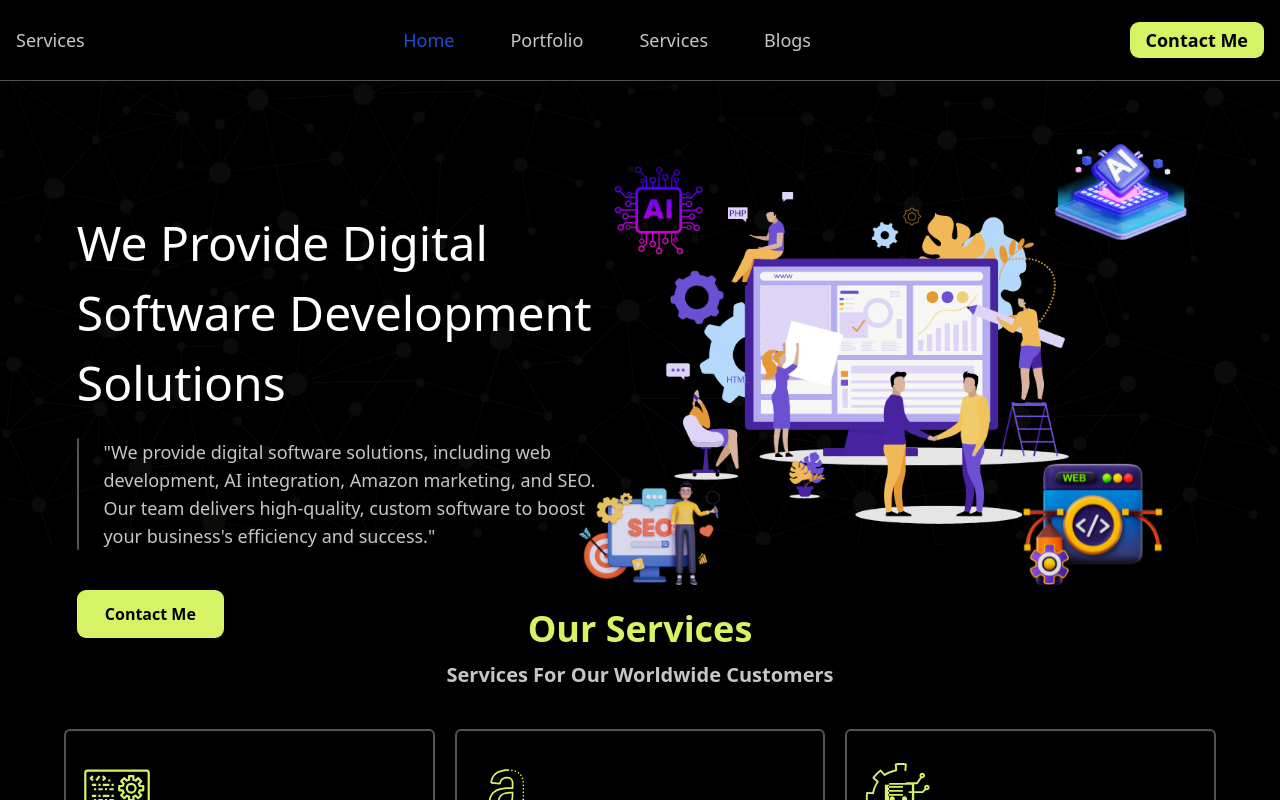
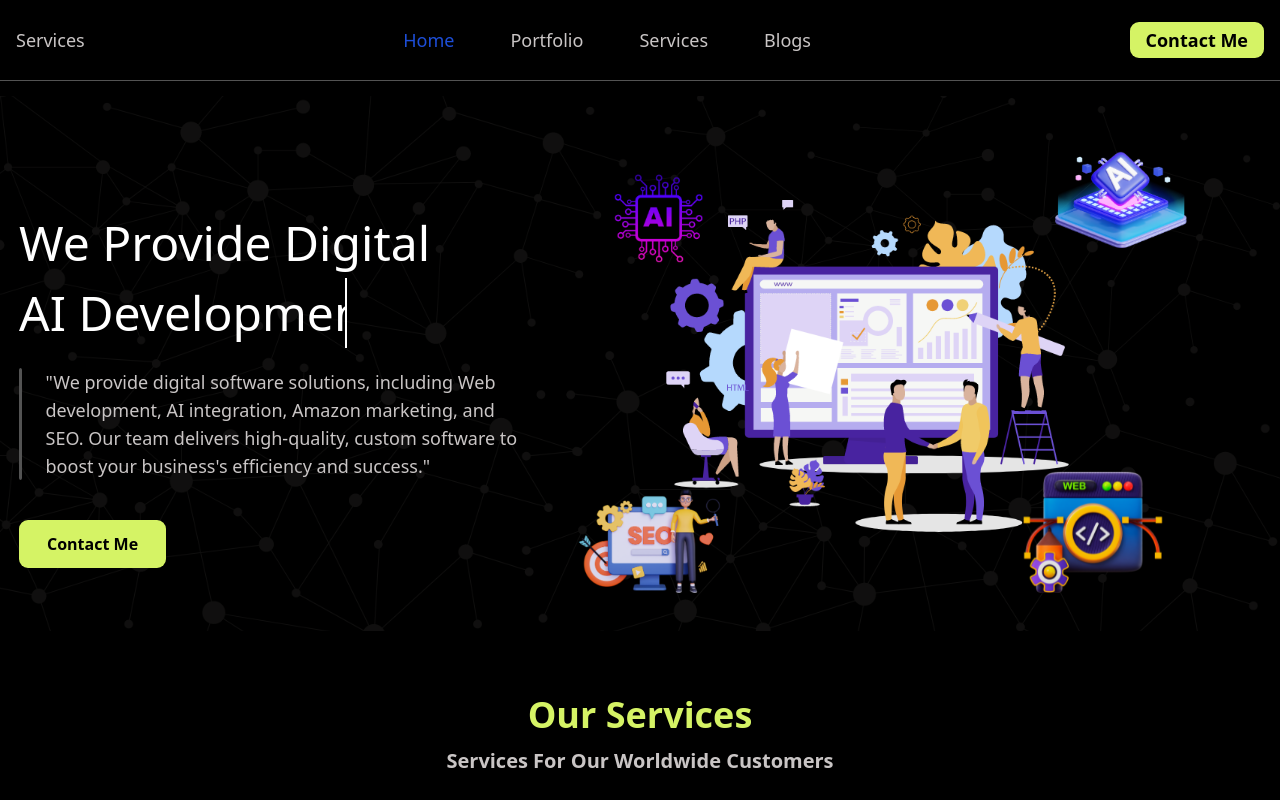
Before and after one commit to FarhanDevelopeir/services-app, a React (Vite) app: page / in a window 1280 px wide. Shown: the top 800 px of the page. Built offline with nearby package versions, Linux system fonts and the light colour scheme.

Commit message:
new changes in herosection

```diff
--- a/src/Components/HeroSection.jsx
+++ b/src/Components/HeroSection.jsx
@@ -1,26 +1,51 @@
-import React from 'react'
+import React, { useEffect, useState } from 'react'
 import bgimg from '../img/1.png'
 import heroSectionImg from '../img/herosectionimg.png'
 
 const HeroSection = () => {
+    const texts = [
+      "Software Development Solutions",
+      "AI Development Solutions",
+      "Full Stack Development Solutions"
+    ];
+    const [currentText, setCurrentText] = useState(texts[0]);
+    const [index, setIndex] = useState(0);
+
+    useEffect(() => {
+      const interval = setInterval(() => {
+        setIndex(prevIndex => (prevIndex + 1) % texts.length);
+      }, 3800); // 2s typing + 2s pause for alternate
+
+      return () => clearInterval(interval);
+    }, [texts.length]);
+
+    useEffect(() => {
+      setCurrentText(texts[index]);
+    }, [index, texts]);
+
+
   return (
     <div className=' mt-24  mb-44 md:mb-16  h-[600px] md:h-auto' id='heroSection'>
-    <div className=' relative'>
-      <img src={bgimg}   className=' -mt-24 h-96 md:h-auto ' alt="" />
-      <span class="absolute w-full inset-0 bg-black opacity-[95%]"></span>
-      <div >
-        <div  className='  absolute top-28 md:top-40 xl:top-52 left-[6%] md:w-[43%]' >
-          <h1 className=' text-white text-3xl   md:text-[30px] xl:text-[3rem] lg:leading-[70px] ' >We Provide Digital Software  Development Solutions</h1>
+    <div className=' '>
+      {/* <img src={bgimg}   className=' -mt-24 h-96 md:h-auto ' alt="" /> */}
+      {/* <span class="absolute w-full inset-0 bg-black opacity-[95%]"></span> */}
+      <div  className='hero flex flex-col md:flex-row ' >
+        {/* <div  className='  absolute top-28 md:top-40 xl:top-52 left-[6%] md:w-[43%]' > */}
+        <div  className=' w-[90%] sm:w-[70%] mt-10 md:mt-28 md:w-[40%] m-auto ' >
+
+          <h1 className=' text-white text-2xl   md:text-[30px] xl:text-[3rem] lg:leading-[70px] ' >We Provide Digital <h1 className='typing'>{currentText}</h1></h1>
           <div className='flex my-5'>
             <div  className=' w-1 border border-border_color bg-border_color rounded-lg mr-6' ></div>
-            <p className=' text-sm  lg:text-lg '>"We provide digital software solutions, including web development, AI integration, Amazon marketing, and SEO. Our team delivers high-quality, custom software to boost your business's efficiency and success."</p>
+            <p className=' text-sm  lg:text-lg '>"We provide digital software solutions, including Web development, AI integration, Amazon marketing, and SEO. Our team delivers high-quality, custom software to boost your business's efficiency and success."</p>
           </div>
           <button
             className=" mt-5 button hover:button_hover px-7 py-3 active:button_active" >
               <span className="">Contact Me</span>
             </button>
         </div>
-        <div className=' absolute top-[440px] left-4 lg:right-40 xl:right-20 md:top-32 md:right-[6%] md:left-auto ' >
+        {/* <div className=' absolute top-[440px] left-4 lg:right-40 xl:right-20 md:top-32 md:right-[6%] md:left-auto ' > */}
+        <div className=' lg:mr-20 mt-10 ' >
+
           <img src={heroSectionImg}   className=' w-[310px] md:w-[360px] xl:w-[650px]' alt="" />
         </div>
       </div>
--- a/src/Components/service-pages/ServicesDetails.css
+++ b/src/Components/service-pages/ServicesDetails.css
@@ -1,8 +1,8 @@
 .hero {
       position: relative;
-      display: flex;
-      justify-content: center;
-      align-items: center;
+      display: flex !important;
+      justify-content: center !important;
+      align-items: center !important;
 
 }
 
@@ -18,5 +18,5 @@
       background-position: center;
       /* filter: blur(8px);  */
       z-index: -1;
-      opacity:0.1;
+      opacity: 0.07;
 }
--- a/src/index.css
+++ b/src/index.css
@@ -37,6 +37,31 @@
     .box_bg_gradient{
         @apply bg-gradient-to-br from-black to-[#252b10]
     }
+    .typing {
+      white-space: nowrap;
+      overflow: hidden;
+      border-right: 2px solid white;
+      animation: typing 2s steps(25, end) 1s infinite alternate, blink-caret 0.5s step-end infinite;
+    }
+
+    @keyframes typing {
+      from {
+        width: 0;
+      }
+      to {
+        width: 100%;
+      }
+    }
+
+    @keyframes blink-caret {
+      from, to {
+        border-color: transparent;
+      }
+      50% {
+        border-color: white;
+      }
+    }
+
 
 
 }
```
